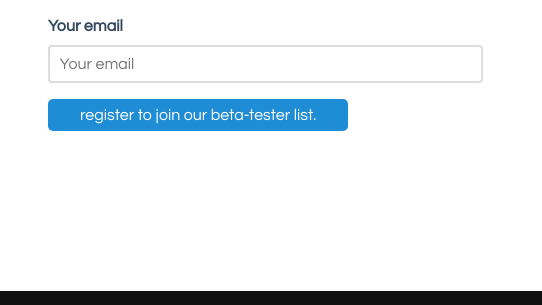
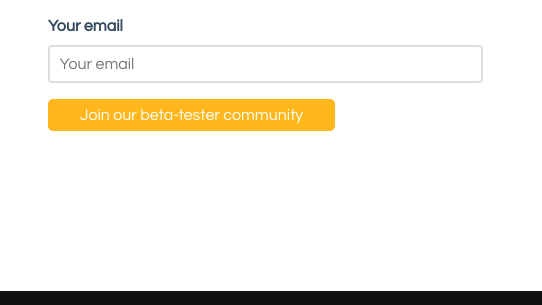
Before and after one commit to nimahq/nimahq.github.io, a plain HTML site: page index.html in a window 1280 px wide. Shown: the part 881-1186 px from the top of the page, 0-542 px from the left. Drawn offline with nearby package versions, Linux system fonts and the light colour scheme.

Commit message:
update button

```diff
--- a/css/layouts/marketing.css
+++ b/css/layouts/marketing.css
@@ -79,7 +79,7 @@ label {
  * I want my pure-button elements to look a little different
  */
 .pure-button {
-    background-color: #1f8dd6;
+    background-color: #FFB71B;
     color: white;
     padding: 0.5em 2em;
     border-radius: 5px;
--- a/index.html
+++ b/index.html
@@ -129,7 +129,7 @@
                         <label for="email">Your email</label>
                         <input id="email" type="email" placeholder="Your email">
 
-                        <button type="submit" class="pure-button pure-jmo-font">register to join our beta-tester list.</button>
+                        <button type="submit" class="pure-button pure-jmo-font">Join our beta-tester community</button>
                     </fieldset>
                 </form>
             </div>
```
